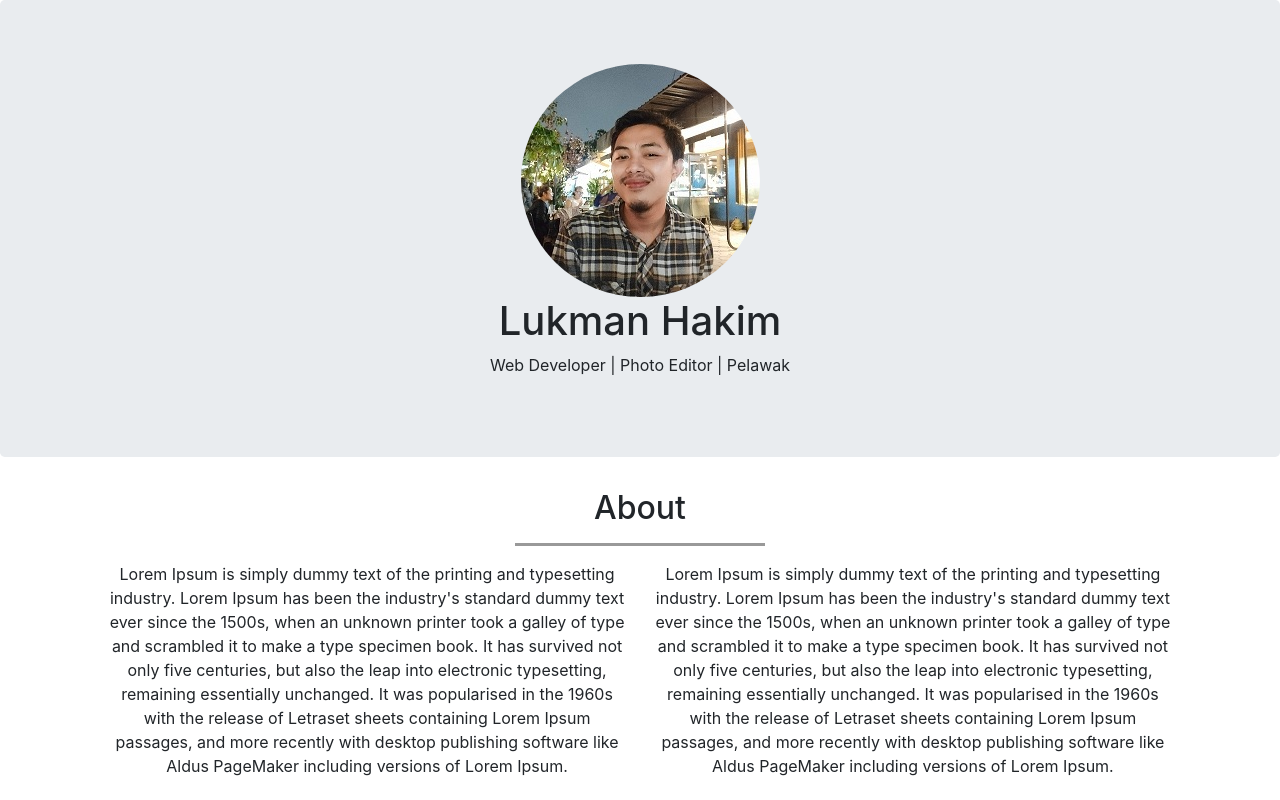
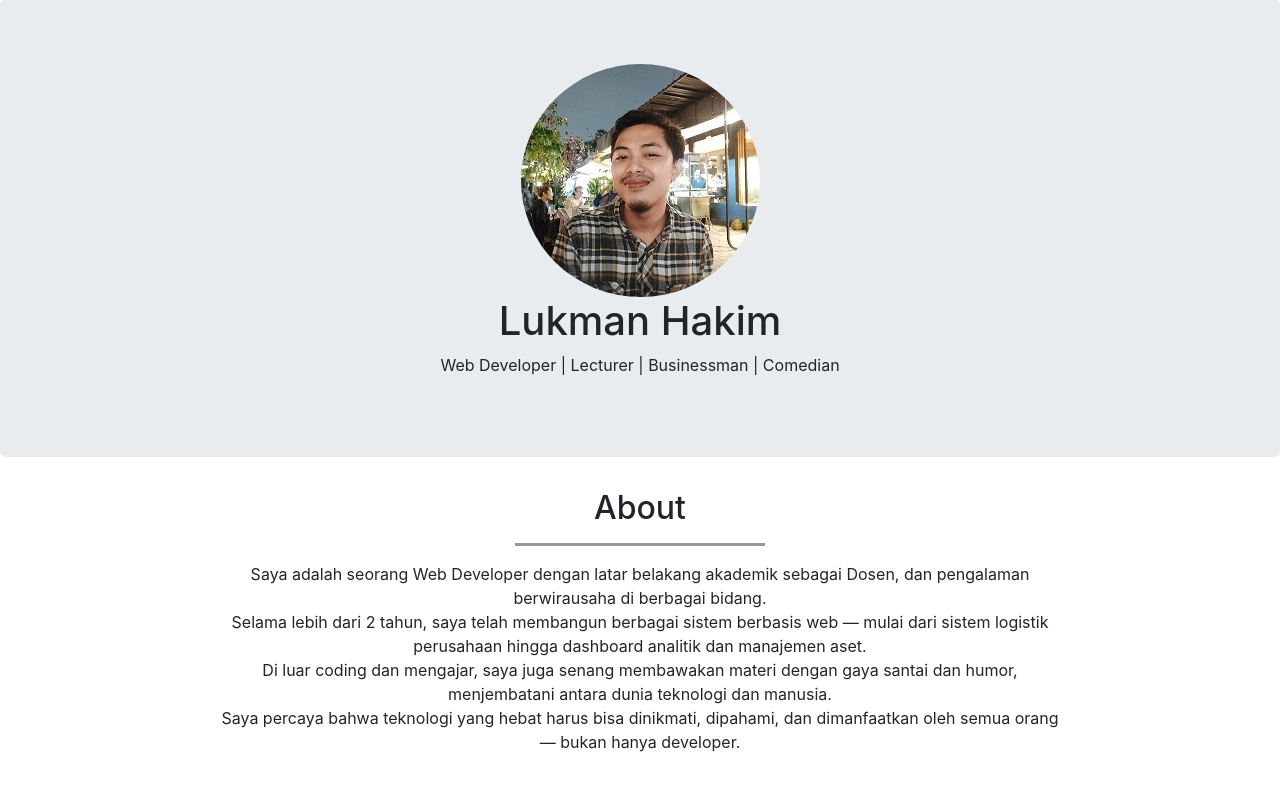
Before and after one commit to Lukim-12/Lukim-12.github.io, a plain HTML site: page index.html in a window 1280 px wide. Shown: the top 800 px of the page. Drawn offline with nearby package versions, Linux system fonts and the light colour scheme.

Commit message:
memperbaiki kembali

```diff
--- a/index.html
+++ b/index.html
@@ -16,7 +16,7 @@
       <div class="jumbotron text-center">
         <img src="img/luk.jpg" class="rounded-circle">
         <h1>Lukman Hakim</h1>
-        <p> Web Developer | Photo Editor | Pelawak </p>
+        <p> Web Developer | Lecturer | Businessman | Comedian </p>
       </div>
     <!-- Akhir jumbotroons -->
 
@@ -29,14 +29,14 @@
             <hr>
           </div>
         </div>
-          <div class="row">
-            <div class="col-sm-1">
-            </div>
-            <div class="col-sm-5">
-            <p>Lorem Ipsum is simply dummy text of the printing and typesetting industry. Lorem Ipsum has been the industry's standard dummy text ever since the 1500s, when an unknown printer took a galley of type and scrambled it to make a type specimen book. It has survived not only five centuries, but also the leap into electronic typesetting, remaining essentially unchanged. It was popularised in the 1960s with the release of Letraset sheets containing Lorem Ipsum passages, and more recently with desktop publishing software like Aldus PageMaker including versions of Lorem Ipsum.</p>
-            </div>
-            <div class="col-sm-5">
-            <p>Lorem Ipsum is simply dummy text of the printing and typesetting industry. Lorem Ipsum has been the industry's standard dummy text ever since the 1500s, when an unknown printer took a galley of type and scrambled it to make a type specimen book. It has survived not only five centuries, but also the leap into electronic typesetting, remaining essentially unchanged. It was popularised in the 1960s with the release of Letraset sheets containing Lorem Ipsum passages, and more recently with desktop publishing software like Aldus PageMaker including versions of Lorem Ipsum.</p>
+          <div class="row justify-content-center">
+            <div class="col-md-8 text-center">
+              <p>
+                Saya adalah seorang Web Developer dengan latar belakang akademik sebagai Dosen, dan pengalaman berwirausaha di berbagai bidang.<br>
+                Selama lebih dari 2 tahun, saya telah membangun berbagai sistem berbasis web — mulai dari sistem logistik perusahaan hingga dashboard analitik dan manajemen aset.<br>
+                Di luar coding dan mengajar, saya juga senang membawakan materi dengan gaya santai dan humor, menjembatani antara dunia teknologi dan manusia.<br>
+                Saya percaya bahwa teknologi yang hebat harus bisa dinikmati, dipahami, dan dimanfaatkan oleh semua orang — bukan hanya developer.
+              </p>
             </div>
           </div>
         </div>
```
